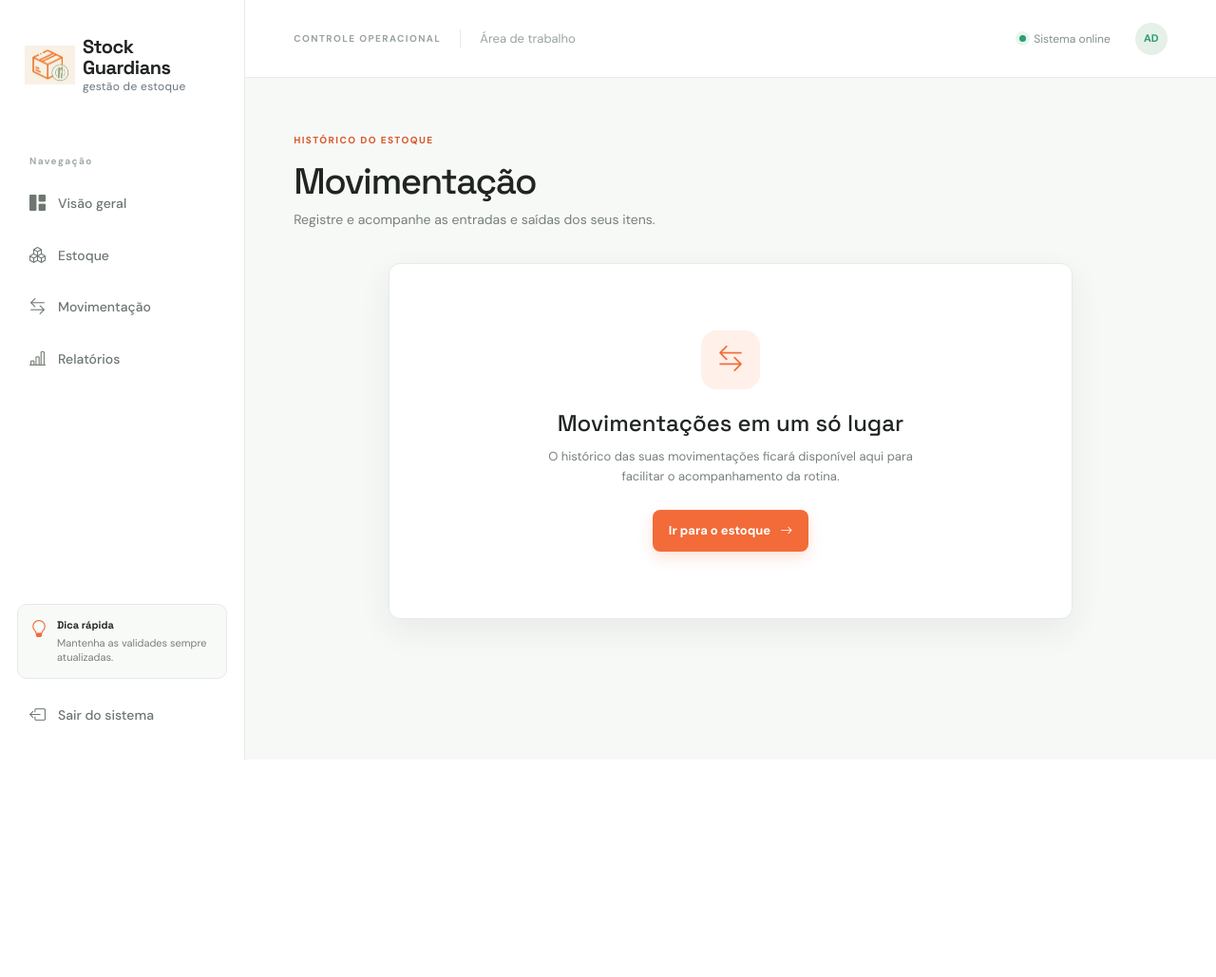
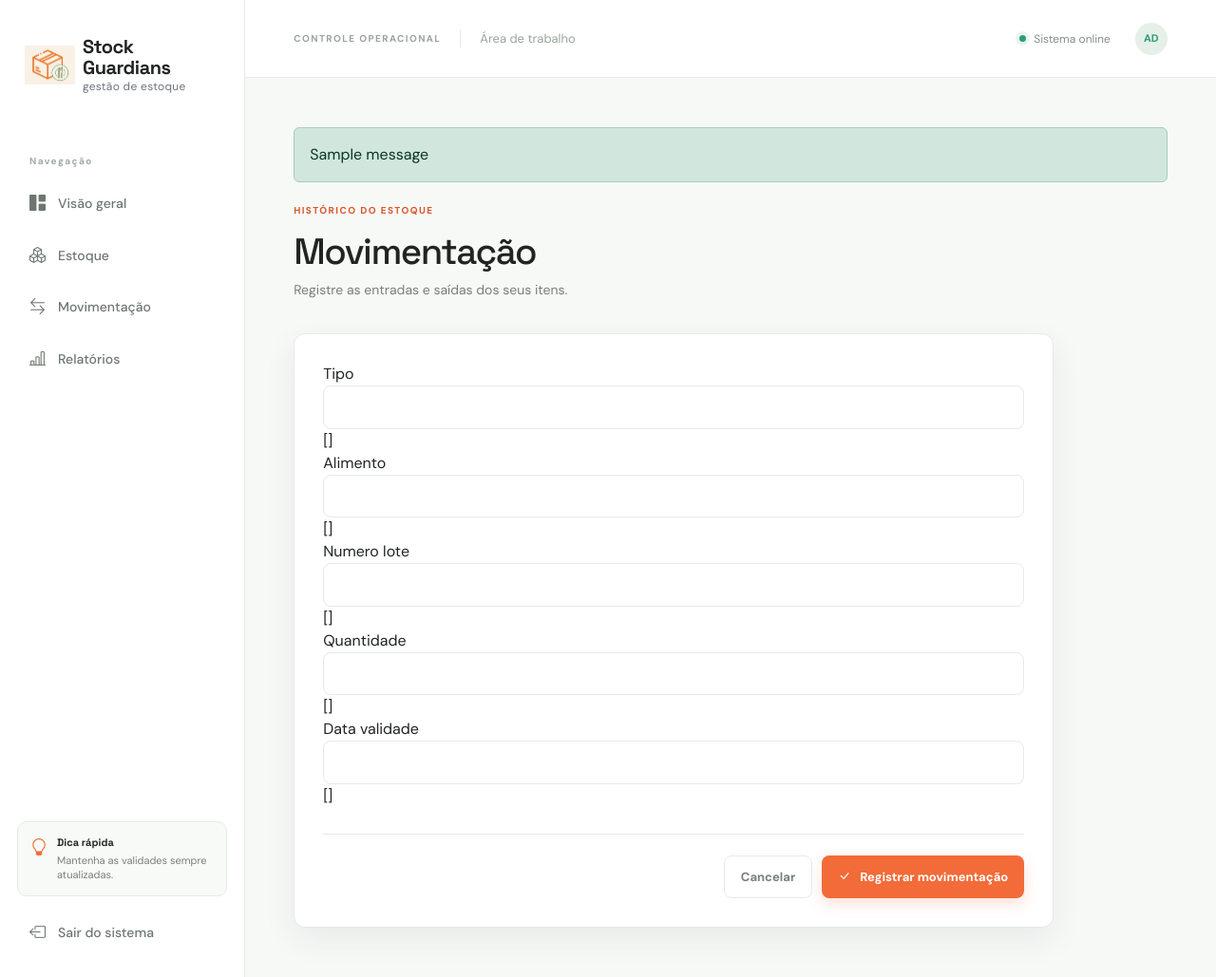
Before and after one commit to MatheusBressan3794/sistema-estoque-TCC, a Django app: template alimentos/templates/alimentos/movimentacao.html in a window 1280 px wide. Shown: the whole page at 95% size. Before the commit the page ends 800 px from the top, so only its background shows below. Run offline with Django 3.2, Linux system fonts and the light colour scheme; the template is opened without the code that fills it, so the values that code supplies are empty, except form fields; tables that the repository leaves empty hold one stand-in row (values such as "Sample post"); one stand-in notice (Sample message) is shown; form fields are guessed from the names that the template uses.

Commit message:
Movimentação de lotes

```diff
--- a/alimentos/templates/alimentos/base.html
+++ b/alimentos/templates/alimentos/base.html
@@ -5,30 +5,62 @@
     <meta charset="UTF-8">
     <meta name="viewport" content="width=device-width, initial-scale=1.0">
     <meta name="theme-color" content="#f26b38">
+
     <title>{% block title %}Início{% endblock %} | Stock Guardians</title>
+
     <link rel="preconnect" href="https://fonts.googleapis.com">
     <link rel="preconnect" href="https://fonts.gstatic.com" crossorigin>
+
     <link href="https://fonts.googleapis.com/css2?family=DM+Sans:wght@400;500;600;700&family=Space+Grotesk:wght@500;600;700&display=swap" rel="stylesheet">
+
     <link href="https://cdn.jsdelivr.net/npm/bootstrap@5.3.3/dist/css/bootstrap.min.css" rel="stylesheet">
+
     <link href="https://cdn.jsdelivr.net/npm/bootstrap-icons@1.11.3/font/bootstrap-icons.min.css" rel="stylesheet">
+
     <link rel="stylesheet" href="{% static 'alimentos/css/style.css' %}">
     <link rel="stylesheet" href="{% static 'alimentos/css/overrides.css' %}">
+
     {% block extra_css %}{% endblock %}
 </head>
+
 <body class="app-shell">
+
     {% block body %}
+
     <div class="app-layout">
+
         {% include 'alimentos/partials/sidebar.html' %}
+
         <main class="main-content">
+
             {% include 'alimentos/partials/navbar.html' %}
+
             <div class="content-wrap">
+
+                <!-- Mensagens do sistema -->
+                {% if messages %}
+                    {% for message in messages %}
+                        <div class="alert alert-{{ message.tags }} mb-3" role="alert">
+                            {{ message }}
+                        </div>
+                    {% endfor %}
+                {% endif %}
+
                 {% block content %}{% endblock %}
+
             </div>
+
         </main>
+
     </div>
+
     {% endblock %}
+
     <script src="https://cdn.jsdelivr.net/npm/bootstrap@5.3.3/dist/js/bootstrap.bundle.min.js"></script>
+
     <script src="{% static 'alimentos/js/app.js' %}"></script>
+
     {% block extra_js %}{% endblock %}
+
 </body>
 </html>
--- a/alimentos/templates/alimentos/dashboard.html
+++ b/alimentos/templates/alimentos/dashboard.html
@@ -66,7 +66,7 @@
                 </div>
                 <i class="bi bi-arrow-up-right"></i>
             </a>
-            <a href="{% url 'movimentacao' %}">
+            <a href="{% url 'movimentacao_estoque' %}">
                 <span><i class="bi bi-arrow-down-up"></i></span>
                 <div>
                     <strong>Registrar movimentação</strong>
--- a/alimentos/templates/alimentos/movimentacao.html
+++ b/alimentos/templates/alimentos/movimentacao.html
@@ -1,14 +1,73 @@
 {% extends 'alimentos/base.html' %}
-{% block title %}Movimentação{% endblock %}{% block page_label %}Movimentação{% endblock %}
-{% block content %}<section class="page-heading"><div><span class="eyebrow orange">HISTÓRICO DO ESTOQUE</span><h1>Movimentação</h1><p>Registre e acompanhe as entradas e saídas dos seus itens.</p></div></section><section class="empty-feature"><div class="empty-feature-icon"><i class="bi bi-arrow-left-right"></i></div><h2>Movimentações em um só lugar</h2><p>O histórico das suas movimentações ficará disponível aqui para facilitar o acompanhamento da rotina.</p><a href="{% url 'listar_alimentos' %}" class="btn btn-primary-custom">Ir para o estoque <i class="bi bi-arrow-right"></i></a></section>{% endblock %}<!DOCTYPE html>
-<html lang="pt-br">
-<head>
-    <meta charset="UTF-8">
-    <meta name="viewport" content="width=device-width, initial-scale=1.0">
-    <title>Movimentação</title>
-</head>
-<body>
-    <h1>Movimentação</h1>
 
-</body>
-</html>
+{% block title %}Movimentação{% endblock %}
+
+{% block page_label %}Movimentação{% endblock %}
+
+{% block content %}
+
+<section class="page-heading">
+    <div>
+        <span class="eyebrow orange">HISTÓRICO DO ESTOQUE</span>
+        <h1>Movimentação</h1>
+        <p>Registre as entradas e saídas dos seus itens.</p>
+    </div>
+</section>
+
+<section class="form-panel">
+
+    <form method="POST">
+        {% csrf_token %}
+
+        {% if form.non_field_errors %}
+            <div class="alert alert-danger">
+                {{ form.non_field_errors }}
+            </div>
+        {% endif %}
+
+        <div class="form-group">
+            {{ form.tipo.label_tag }}
+            {{ form.tipo }}
+            {{ form.tipo.errors }}
+        </div>
+
+        <div class="form-group">
+            {{ form.alimento.label_tag }}
+            {{ form.alimento }}
+            {{ form.alimento.errors }}
+        </div>
+
+        <div class="form-group">
+            {{ form.numero_lote.label_tag }}
+            {{ form.numero_lote }}
+            {{ form.numero_lote.errors }}
+        </div>
+
+        <div class="form-group">
+            {{ form.quantidade.label_tag }}
+            {{ form.quantidade }}
+            {{ form.quantidade.errors }}
+        </div>
+
+        <div class="form-group">
+            {{ form.data_validade.label_tag }}
+            {{ form.data_validade }}
+            {{ form.data_validade.errors }}
+        </div>
+
+        <div class="form-actions">
+            <a href="{% url 'dashboard' %}" class="btn btn-light-custom">
+                Cancelar
+            </a>
+
+            <button type="submit" class="btn btn-primary-custom">
+                <i class="bi bi-check-lg"></i>
+                Registrar movimentação
+            </button>
+        </div>
+
+    </form>
+
+</section>
+
+{% endblock %}
--- a/alimentos/templates/alimentos/partials/navbar.html
+++ b/alimentos/templates/alimentos/partials/navbar.html
@@ -1,5 +1,5 @@
 <header class="topbar">
     <button class="icon-button d-lg-none" type="button" data-sidebar-toggle aria-label="Abrir menu"><i class="bi bi-list"></i></button>
-    <div class="breadcrumb-area"><span class="eyebrow">CONTROLE OPERACIONAL</span><span class="current-page">{% if request.resolver_match.url_name == 'dashboard' %}Visão geral{% elif request.resolver_match.url_name == 'listar_alimentos' %}Estoque{% elif request.resolver_match.url_name == 'criar_alimento' or request.resolver_match.url_name == 'atualizar_alimento' %}Estoque / Cadastro{% elif request.resolver_match.url_name == 'deletar_alimento' %}Estoque / Exclusão{% elif request.resolver_match.url_name == 'movimentacao' %}Movimentação{% elif request.resolver_match.url_name == 'relatorios' %}Relatórios{% else %}Área de trabalho{% endif %}</span></div>
+    <div class="breadcrumb-area"><span class="eyebrow">CONTROLE OPERACIONAL</span><span class="current-page">{% if request.resolver_match.url_name == 'dashboard' %}Visão geral{% elif request.resolver_match.url_name == 'listar_alimentos' %}Estoque{% elif request.resolver_match.url_name == 'criar_alimento' or request.resolver_match.url_name == 'atualizar_alimento' %}Estoque / Cadastro{% elif request.resolver_match.url_name == 'deletar_alimento' %}Estoque / Exclusão{% elif request.resolver_match.url_name == 'movimentacao_estoque' %}Movimentação{% elif request.resolver_match.url_name == 'relatorios' %}Relatórios{% else %}Área de trabalho{% endif %}</span></div>
     <div class="topbar-actions"><span class="status-dot"></span><span class="d-none d-sm-inline">Sistema online</span><div class="avatar">AD</div></div>
 </header>
--- a/alimentos/templates/alimentos/partials/sidebar.html
+++ b/alimentos/templates/alimentos/partials/sidebar.html
@@ -11,7 +11,7 @@
     <nav class="sidebar-nav" aria-label="Navegação principal">
         <a href="{% url 'dashboard' %}" class="nav-link {% if request.resolver_match.url_name == 'dashboard' %}active{% endif %}"><i class="bi bi-grid-1x2-fill"></i> Visão geral</a>
         <a href="{% url 'listar_alimentos' %}" class="nav-link {% if request.resolver_match.url_name == 'listar_alimentos' %}active{% endif %}"><i class="bi bi-boxes"></i> Estoque</a>
-        <a href="{% url 'movimentacao' %}" class="nav-link {% if request.resolver_match.url_name == 'movimentacao' %}active{% endif %}"><i class="bi bi-arrow-left-right"></i> Movimentação</a>
+        <a href="{% url 'movimentacao_estoque' %}" class="nav-link {% if request.resolver_match.url_name == 'movimentacao_estoque' %}active{% endif %}"><i class="bi bi-arrow-left-right"></i> Movimentação</a>
         <a href="{% url 'relatorios' %}" class="nav-link {% if request.resolver_match.url_name == 'relatorios' %}active{% endif %}"><i class="bi bi-bar-chart-line"></i> Relatórios</a>
     </nav>
     <div class="sidebar-bottom">
--- a/alimentos/templates/alimentos/relatorios.html
+++ b/alimentos/templates/alimentos/relatorios.html
@@ -1,6 +1,6 @@
 {% extends 'alimentos/base.html' %}
 {% block title %}Relatórios{% endblock %}{% block page_label %}Relatórios{% endblock %}
-{% block content %}<section class="page-heading"><div><span class="eyebrow orange">INSIGHTS DO ESTOQUE</span><h1>Relatórios</h1><p>Transforme os dados do seu estoque em decisões melhores.</p></div></section><section class="empty-feature report-feature"><div class="empty-feature-icon green"><i class="bi bi-bar-chart-line"></i></div><h2>Seus relatórios começam aqui</h2><p>Assim que houver movimentações registradas, você poderá acompanhar a evolução do estoque por aqui.</p><a href="{% url 'movimentacao' %}" class="btn btn-secondary-custom">Ver movimentação <i class="bi bi-arrow-right"></i></a></section>{% endblock %}<!DOCTYPE html>
+{% block content %}<section class="page-heading"><div><span class="eyebrow orange">INSIGHTS DO ESTOQUE</span><h1>Relatórios</h1><p>Transforme os dados do seu estoque em decisões melhores.</p></div></section><section class="empty-feature report-feature"><div class="empty-feature-icon green"><i class="bi bi-bar-chart-line"></i></div><h2>Seus relatórios começam aqui</h2><p>Assim que houver movimentações registradas, você poderá acompanhar a evolução do estoque por aqui.</p><a href="{% url 'movimentacao_estoque' %}" class="btn btn-secondary-custom">Ver movimentação <i class="bi bi-arrow-right"></i></a></section>{% endblock %}<!DOCTYPE html>
 <html lang="pt-br">
 <head>
     <meta charset="UTF-8">
--- a/alimentos/urls.py
+++ b/alimentos/urls.py
@@ -19,7 +19,8 @@ urlpatterns = [
     path('alimentos/deletar/<int:id>/', views.deletar_alimento, name='deletar_alimento'),
 
     # Movimentação
-    path('movimentacao/', views.movimentacao, name='movimentacao'),
+    path('movimentacao/', views.movimentacao_estoque,
+        name='movimentacao_estoque'),
 
     # Relatórios
     path('relatorios/', views.relatorios, name='relatorios'),
```
Also changed, not shown: alimentos/forms.py (+64 -1 lines), alimentos/templates/alimentos/cadastro.html (+0 -8 lines), alimentos/templates/alimentos/login.html (+0 -8 lines), alimentos/views.py (+106 -15 lines).
